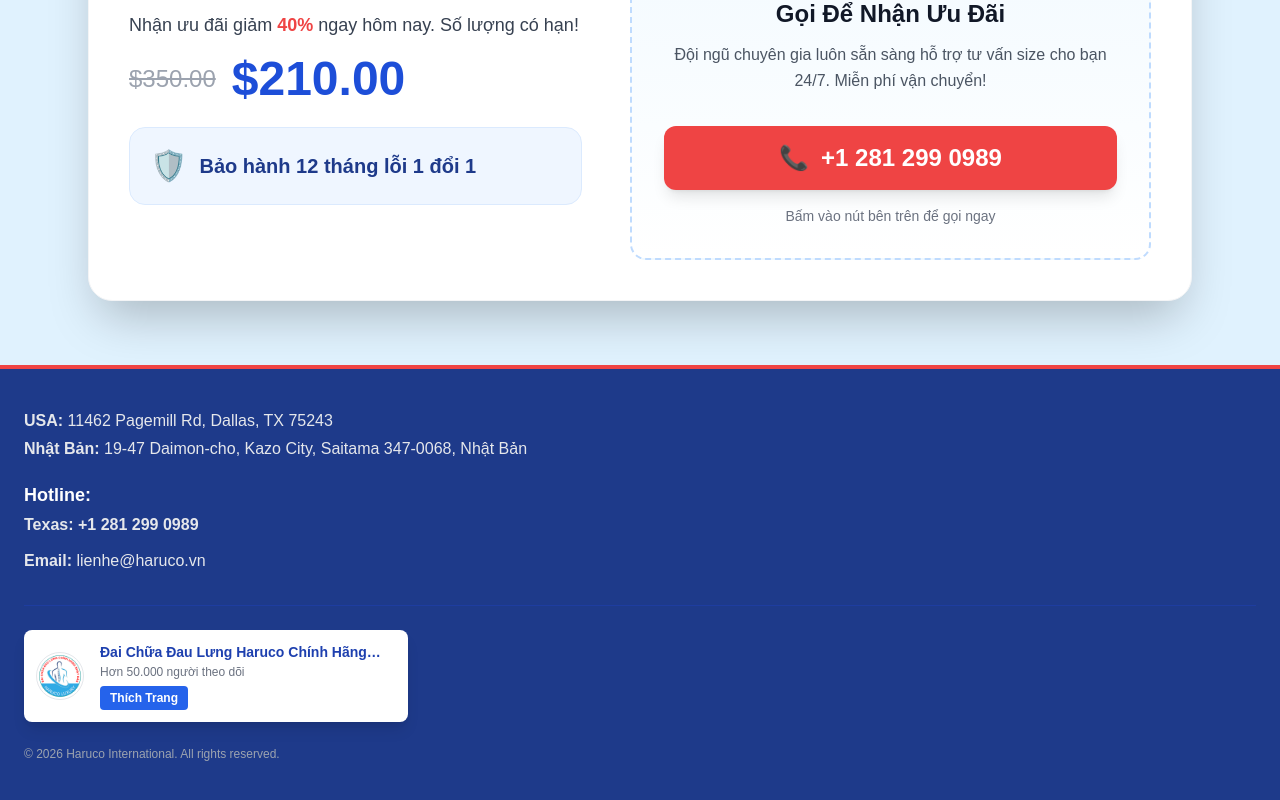
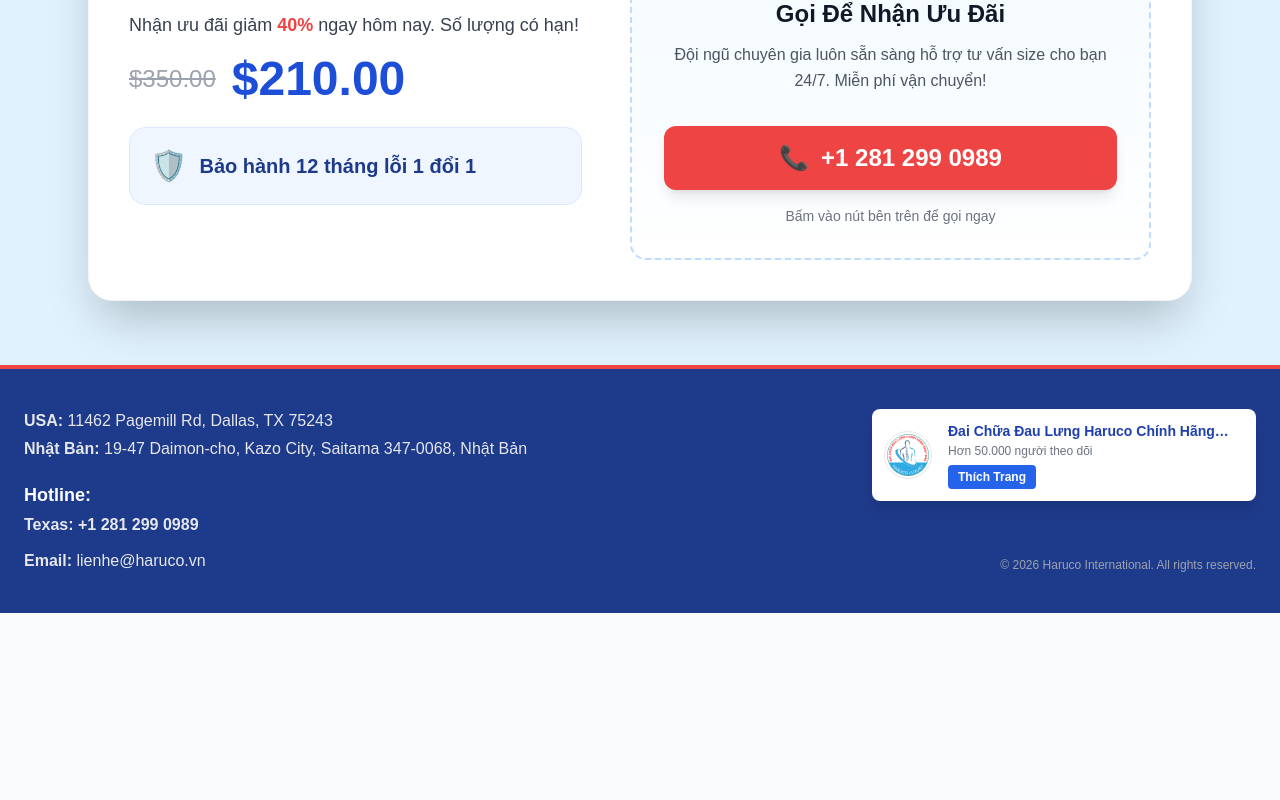
Before and after one commit to TranTruc1/DLHaruco, a React (Vite) app: page / in a window 1280 px wide. Shown: the part 6054-6854 px from the top of the page. After the commit the page ends 6667 px from the top, so only its background shows below. Built offline with nearby package versions, Linux system fonts and the light colour scheme.

Commit message:
Update code

```diff
--- a/src/components/Footer.jsx
+++ b/src/components/Footer.jsx
@@ -3,12 +3,12 @@
 export default function Footer() {
   return (
     <footer className="bg-blue-900 text-white py-10 border-t-4 border-red-500">
-      <div className="max-w-7xl mx-auto px-4 sm:px-6 flex flex-col items-start gap-8">
+      {/* Sử dụng grid để chia 2 cột trên PC (md:grid-cols-2), trên mobile vẫn là 1 cột */}
+      <div className="max-w-7xl mx-auto px-4 sm:px-6 grid grid-cols-1 md:grid-cols-2 gap-8 md:gap-12">
 
-        {/* Khối Thông Tin Liên Hệ */}
-        <div className="w-full text-left space-y-5 text-sm sm:text-base text-gray-200">
+        {/* Cột 1 (Bên Trái): Khối Thông Tin Liên Hệ */}
+        <div className="flex flex-col items-start space-y-5 text-sm sm:text-base text-gray-200">
 
-          {/* Tự động lấy danh sách địa chỉ quốc gia từ config */}
           <div className="space-y-1">
             {siteConfig.locations.map((loc, index) => (
               <div key={index}>
@@ -17,7 +17,6 @@
             ))}
           </div>
 
-          {/* Hotline & Email */}
           <div className="space-y-1">
             <div className="font-bold text-white text-base sm:text-lg">Hotline:</div>
             {siteConfig.hotlines.map((hotline, index) => (
@@ -35,8 +34,9 @@
 
         </div>
 
-        {/* Khối Fanpage Facebook */}
-        <div className="w-full border-t border-blue-800/60 pt-6 flex flex-col items-start gap-4">
+        {/* Cột 2 (Bên Phải trên PC): Khối Fanpage Facebook */}
+        {/* md:items-end giúp đẩy cả khối sang bên phải. md:border-t-0 để ẩn đường kẻ ngang trên PC */}
+        <div className="flex flex-col items-start md:items-end border-t border-blue-800/60 md:border-t-0 pt-6 md:pt-0 h-full">
 
           <div className="bg-white rounded-lg p-3 w-full max-w-sm flex items-center gap-4 shadow-lg text-left text-gray-900">
             <img
@@ -56,7 +56,8 @@
             </div>
           </div>
 
-          <p className="text-xs text-gray-400 mt-2">
+          {/* md:mt-auto giúp đẩy dòng Copyright xuống dưới cùng cho thẳng hàng với cột trái */}
+          <p className="text-xs text-gray-400 mt-4 md:mt-auto w-full text-left md:text-right">
             © 2026 Haruco International. All rights reserved.
           </p>
         </div>
```
